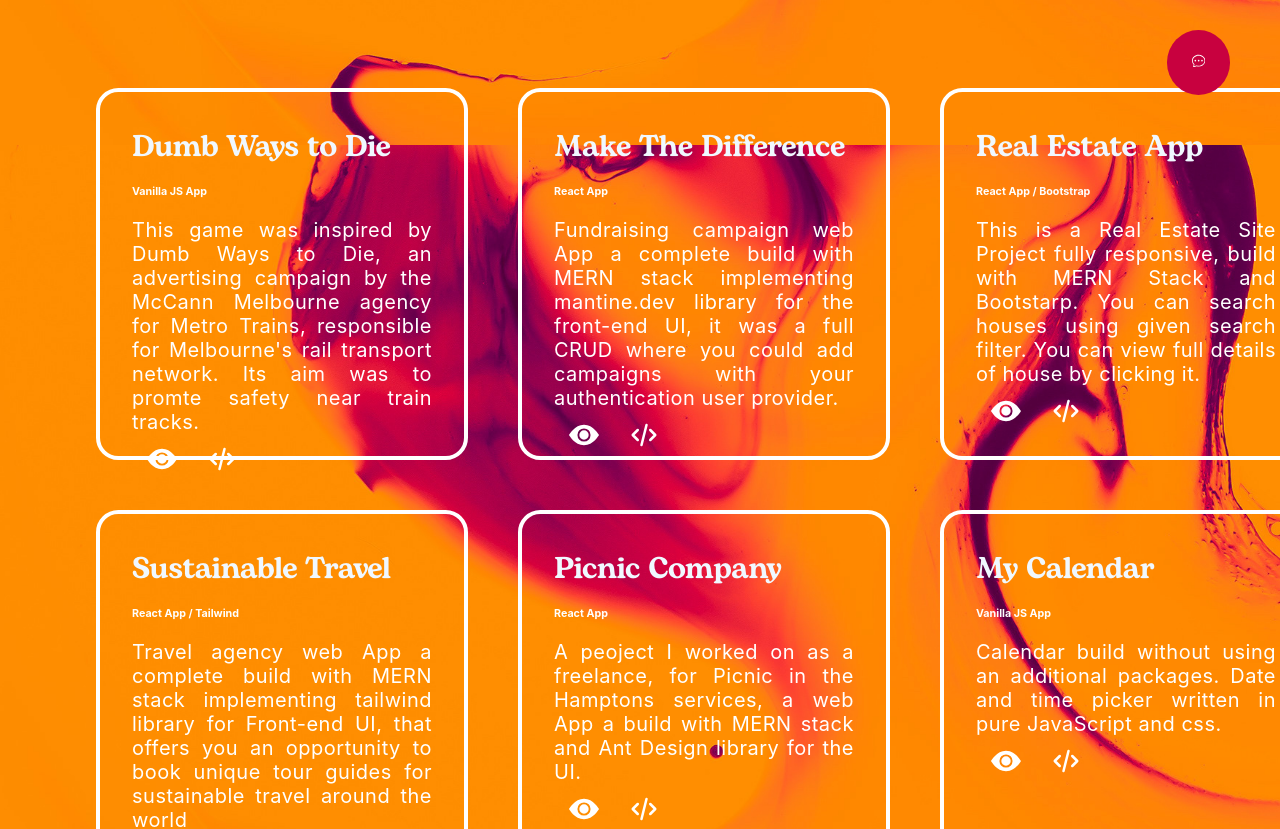
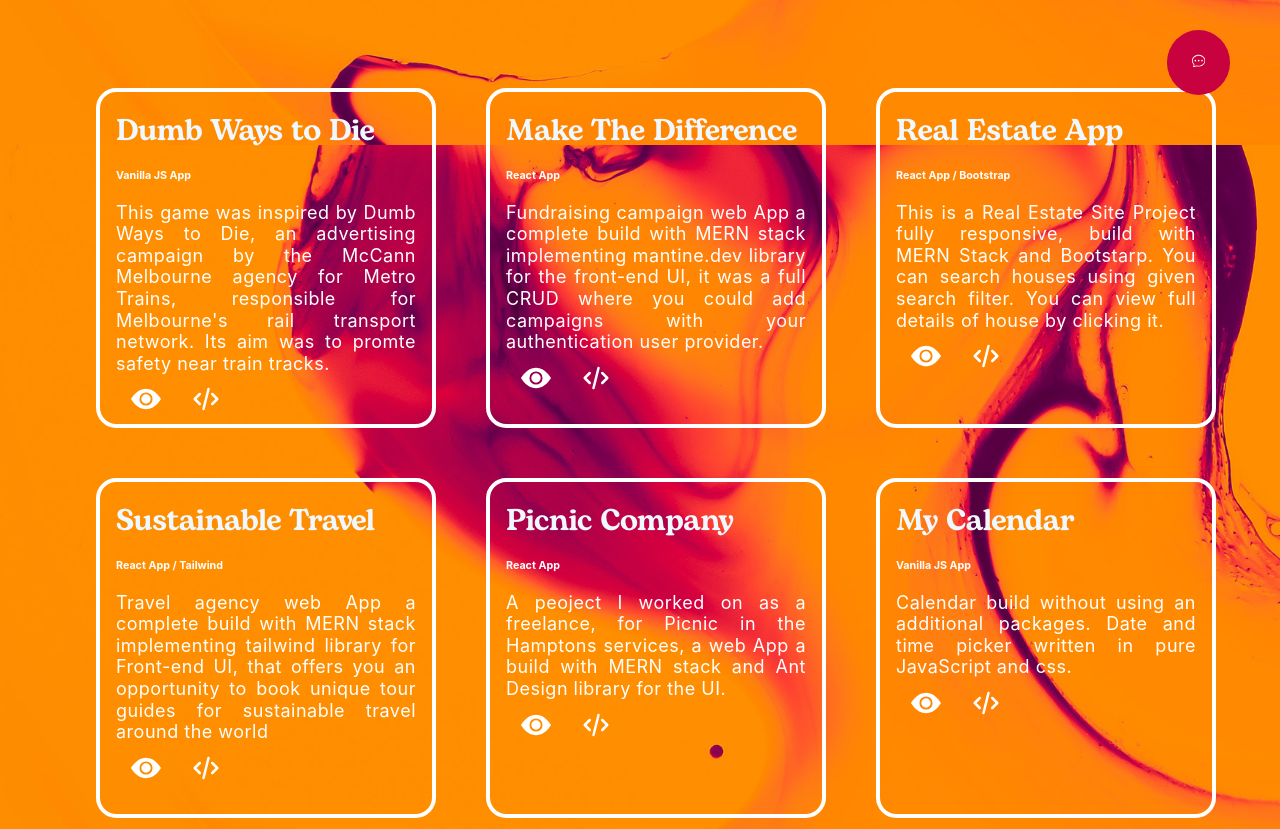
Before and after one commit to J-Jillian/my-portfolio, a React (Create React App) app: page / in a window 1280 px wide. Shown: the part 655-1484 px from the top of the page. Built offline with nearby package versions, Linux system fonts and the light colour scheme.

Commit message:
style fix

```diff
--- a/src/pages/Contact.jsx
+++ b/src/pages/Contact.jsx
@@ -40,14 +40,18 @@ export const Contact = () => {
           <p>Ask me anything or just say Hi!</p>
           <div className="data-icons">
             <div>
+              <small>
                 <a href="tel:+34671186411">
                   <AiFillPhone /> (+34) 671 18 6411
                 </a>
-            </div>
+              </small>
+              <small>
                 <div>
                   <a href="mailto:judith.mediosdigitales@gmail.com">
                     <GrMail /> judith.mediosdigitales@gmail.com
                   </a>
+                </div>
+              </small>
             </div>
           </div>
         </div>
--- a/src/style/form.css
+++ b/src/style/form.css
@@ -89,6 +89,10 @@
   text-decoration: none;
 }
 
+.data-icons small {
+  font-size: x-small;
+}
+
 @media screen and (max-width: 960px) {
   .content {
     display: block;
--- a/src/style/project.css
+++ b/src/style/project.css
@@ -37,7 +37,7 @@ h6 {
 }
 .projects-p {
   width: 300px;
-  font-size: 20px;
+  font-size: 18px;
   letter-spacing: 0.5px;
   line-height: 120%;
   margin: 0;
@@ -54,7 +54,7 @@ h6 {
   list-style: none;
   border: solid white 4px;
   border-radius: 6%;
-  padding: 2rem;
+  padding: 1rem;
   width: 300px;
   height: 300px;
 }
```
Lines whose indentation alone changed are shown as unchanged.
